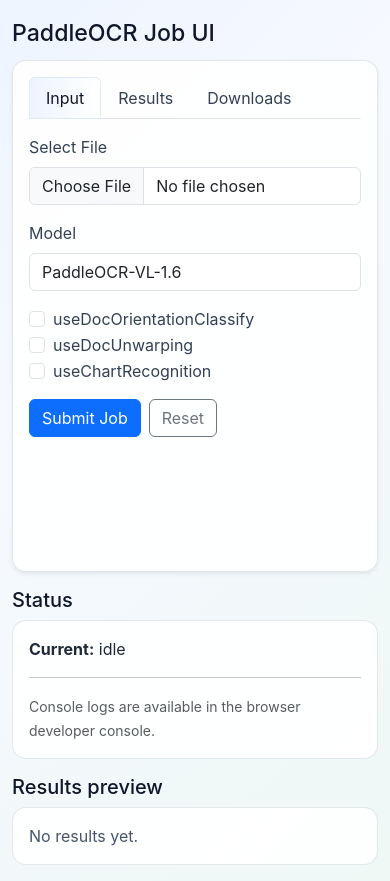
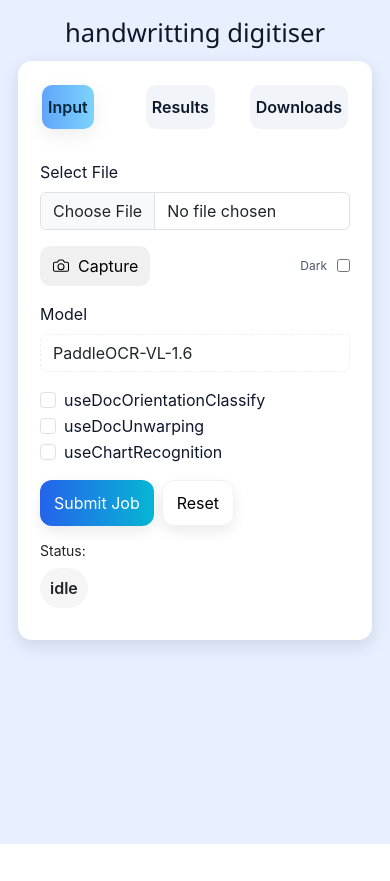
Before and after one commit to JamyJones/kiu-system-analysis-project, a React (Create React App) app: page / in a window 390 px wide. After the commit the page ends 844 px from the top, so only its background shows below. Built offline with nearby package versions, Linux system fonts and the light colour scheme.

Commit message:
UI: improve styling, add dark mode toggle, camera capture, move status into input tab, mobile-first layout, material buttons, fireworks on success, make model readonly, remove bottom preview

```diff
--- a/src/App.js
+++ b/src/App.js
@@ -47,7 +47,19 @@
   const [jobId, setJobId] = useState(null);
   const [results, setResults] = useState([]);
   const [activeTab, setActiveTab] = useState("input");
+  const [dark, setDark] = useState(() => {
+    try {
+      return localStorage.getItem('ui-dark') === '1';
+    } catch { return false }
+  });
+  const [showFireworks, setShowFireworks] = useState(false);
+
   const pollingRef = useRef(null);
+  const cameraInputRef = useRef(null);
+
+  useEffect(() => {
+    try { localStorage.setItem('ui-dark', dark ? '1' : '0'); } catch {}
+  }, [dark]);
 
   useEffect(() => {
     return () => {
@@ -55,11 +67,19 @@
     };
   }, []);
 
+  useEffect(() => {
+    if (showFireworks) {
+      const t = setTimeout(() => setShowFireworks(false), 4000);
+      return () => clearTimeout(t);
+    }
+  }, [showFireworks]);
+
   function log(msg) {
     console.log(`${new Date().toLocaleTimeString()} - ${msg}`);
   }
 
   function showUserMessage(message) {
+    // Friendly mobile-first UX: use alert for now
     window.alert(message);
   }
 
@@ -98,7 +118,7 @@
       if (!resp.ok) {
         const txt = await resp.text();
         log(`Response content: ${txt}`);
-        showUserMessage(`Submit failed: ${resp.status}. See console for details.`);
+        showUserMessage(`Submit failed: ${resp.status}.`);
         setStatus(null);
         return;
       }
@@ -174,6 +194,7 @@
             setStatus("fetching-result");
             await fetchJsonlAndProcess(jsonlUrl);
             setStatus("done");
+            setShowFireworks(true);
             showUserMessage("Results ready.");
             setActiveTab("results");
           } else {
@@ -310,29 +331,86 @@
   }
 
   return (
-    <div style={{ minHeight: '100vh', background: 'linear-gradient(135deg, #eef5ff 0%, #f6f9ff 35%, #eef8f5 100%)', color: '#1f2937', fontFamily: "Inter, 'Segoe UI', Roboto, 'Helvetica Neue', Arial" }}>
+    <div className={dark ? 'app-root dark' : 'app-root'}>
       <style>{`
-        .app-container { padding-top: 20px; }
-        .card { border-radius: 14px; border: 1px solid rgba(148,163,184,0.25); background: rgba(255,255,255,0.88); }
-        .nav-tabs .nav-link { color: #334155; }
-        .nav-tabs .nav-link.active { background: linear-gradient(90deg,#edf4ff,#ffffff); border-color: #dfeafc; color: #0f172a; }
-        .tab-panel { min-height: 420px; }
-        .download-stack { display:flex; flex-direction:column; gap:12px; align-items:center; justify-content:center; }
-        .download-btn { min-width: 220px; border-radius: 12px; transition: transform .18s ease, box-shadow .18s ease; }
-        .download-btn:hover { transform: translateY(-1px); box-shadow: 0 8px 20px rgba(37, 99, 235, 0.08); }
-        .download-btn:active { transform: scale(.98); }
+        :root{
+          --bg: #e8f0ff; /* light background solid */
+          --card: #ffffff;
+          --text: #0f172a;
+          --muted: #475569;
+          --accent: #2563eb; /* blue */
+          --accent-2: #06b6d4;
+          --tab-bg: #f1f5f9;
+          --tab-active: linear-gradient(90deg,#60a5fa,#7dd3fc);
+          --material-shadow: 0 6px 18px rgba(15,23,42,0.12);
+        }
+        .dark{
+          --bg: #0f172a; /* solid dark */
+          --card: rgba(255,255,255,0.03);
+          --text: #e6eef8;
+          --muted: #94a3b8;
+          --accent: #60a5fa;
+          --accent-2: #38bdf8;
+          --tab-bg: rgba(255,255,255,0.02);
+          --tab-active: linear-gradient(90deg,#0ea5e9,#7c3aed);
+          --material-shadow: 0 8px 30px rgba(2,6,23,0.6);
+        }
+
+        .app-root{ min-height:100vh; background:var(--bg); color:var(--text); font-family: Inter, 'Segoe UI', Roboto, 'Helvetica Neue', Arial; padding:18px; }
+        .container-mobile{ max-width:900px; margin:0 auto; }
+        h3.title { text-align:center; font-family: 'Segoe Script', 'Bradley Hand', 'Segoe UI', cursive; font-size:1.6rem; margin-bottom:12px; }
+
+        .card { border-radius:14px; border: none; background: var(--card); box-shadow: var(--material-shadow); }
+        .nav-tabs{ display:flex; gap:6px; padding:8px; background:transparent; border-bottom:none; }
+        .nav-tabs .nav-item{ flex:1; }
+        .nav-tabs .nav-link{ display:flex; align-items:center; justify-content:center; padding:10px 6px; border-radius:10px; background:var(--tab-bg); color:var(--text); border:none; font-weight:600; }
+        .nav-tabs .nav-link.active{ background: var(--tab-active); color:#04263a; box-shadow: 0 6px 20px rgba(2,6,23,0.08); }
+
+        .tab-panel{ padding:8px 6px; }
+        .form-control[readonly]{ background:transparent; border:1px dashed rgba(0,0,0,0.06); }
+
+        .material-btn{ display:inline-flex; align-items:center; justify-content:center; gap:8px; padding:10px 14px; border-radius:12px; border:none; cursor:pointer; box-shadow: 0 6px 14px rgba(2,6,23,0.08); transition: transform .12s ease, box-shadow .12s ease, opacity .12s; background: linear-gradient(180deg, #fff 0%, #f8fbff 100%); }
+        .material-btn:active{ transform: translateY(2px) scale(.995); box-shadow: 0 4px 10px rgba(2,6,23,0.06); }
+        .material-btn.primary{ background: linear-gradient(90deg,var(--accent),var(--accent-2)); color: white; }
+        .material-btn.outline{ background:transparent; border:1px solid rgba(15,23,42,0.06); }
+
+        .download-btn{ min-width: 220px; border-radius: 12px; }
         .shake { animation: shake 0.4s; }
         @keyframes shake { 0%{ transform: translateX(0);} 25%{ transform: translateX(-6px);} 50%{ transform: translateX(6px);} 75%{ transform: translateX(-4px);} 100%{ transform: translateX(0);} }
-        .centered { display:flex; align-items:center; justify-content:center; }
-        .result-card { max-height: 60vh; overflow:auto; }
-        .status-row { display:flex; align-items:center; gap: 12px; }
-        .muted { color:#475569; }
+
+        .camera-btn{ display:inline-flex; align-items:center; gap:8px; padding:8px 12px; border-radius:10px; background: rgba(2,6,23,0.06); border:none; }
+
+        .status-chip{ display:inline-block; padding:8px 10px; background: rgba(2,6,23,0.04); border-radius:999px; font-weight:600; }
+
+        /* fireworks */
+        .fireworks-wrap{ pointer-events:none; position:fixed; left:0; top:0; width:100%; height:100%; z-index:9999; overflow:hidden; }
+        .firework{ position:absolute; width:12px; height:12px; border-radius:50%; opacity:0; transform:scale(0); }
+
       `}</style>
 
-      <div className="container app-container">
-        <h3 style={{ marginBottom: 12, color: '#0f172a' }}>PaddleOCR Job UI</h3>
+      {showFireworks && (
+        <div className="fireworks-wrap">
+          {/* create many bursts positioned randomly */}
+          {Array.from({length:12}).map((_,i)=>{
+            const left = Math.random()*100;
+            const top = Math.random()*60 + 10;
+            const clr = ['#f97316','#fb7185','#60a5fa','#34d399','#f43f5e','#e879f9'][Math.floor(Math.random()*6)];
+            const delay = Math.random()*0.8;
+            const duration = 1 + Math.random()*1.2;
+            const style = { left:`${left}%`, top:`${top}%`, background:clr, animation:`fw ${duration}s ${delay}s ease-out forwards` };
+            return <span key={i} className="firework" style={style}></span>;
+          })}
 
-        <div className="card mb-3 shadow-sm">
+          <style>{`
+            @keyframes fw{ 0%{ opacity:1; transform:scale(0); } 60%{ opacity:1; transform:scale(1.6); } 100%{ opacity:0; transform:scale(2.6) translateY(-60px); } }
+          `}</style>
+        </div>
+      )}
+
+      <div className="container-mobile">
+        <h3 className="title">handwritting digitiser</h3>
+
+        <div className="card mb-3">
           <div className="card-body">
             <ul className="nav nav-tabs mb-3" role="tablist">
               <li className="nav-item">
@@ -350,7 +428,7 @@
               {activeTab === 'input' && (
                 <div>
                   <div className="mb-3">
-                    <label className="form-label" style={{ color: '#334155' }}>Select File</label>
+                    <label className="form-label" style={{ color: 'var(--text)' }}>Select File</label>
                     <input
                       className="form-control"
                       type="file"
@@ -358,9 +436,26 @@
                     />
                   </div>
 
+                  <div className="mb-3 d-flex gap-2" style={{ alignItems:'center' }}>
+                    <input ref={cameraInputRef} style={{display:'none'}} accept="image/*" capture="environment" id="cameraInput" type="file" onChange={(e)=> setFile(e.target.files[0])} />
+                    <button className="camera-btn" onClick={()=> cameraInputRef.current && cameraInputRef.current.click()} aria-label="Capture from camera">
+                      <svg width="18" height="18" viewBox="0 0 24 24" fill="none" xmlns="http://www.w3.org/2000/svg"><path d="M12 17a4 4 0 100-8 4 4 0 000 8z" stroke="currentColor" strokeWidth="1.4" strokeLinecap="round" strokeLinejoin="round"/><path d="M20 7h-3.2l-1.4-1.8A2 2 0 0013.8 4H10.2a2 2 0 00-1.6.8L7.2 7H4a2 2 0 00-2 2v8a2 2 0 002 2h16a2 2 0 002-2V9a2 2 0 00-2-2z" stroke="currentColor" strokeWidth="1.4" strokeLinecap="round" strokeLinejoin="round"/></svg>
+                      Capture
+                    </button>
+
+                    <div style={{ flex:1 }} />
+
+                    <div style={{ display:'flex', alignItems:'center', gap:10 }}>
+                      <label style={{ fontSize:12, color:'var(--muted)' }}>Dark</label>
+                      <div style={{ display:'inline-flex', alignItems:'center', gap:8 }}>
+                        <input id="darkToggle" type="checkbox" checked={dark} onChange={(e)=> setDark(e.target.checked)} />
+                      </div>
+                    </div>
+                  </div>
+
                   <div className="mb-3">
-                    <label className="form-label" style={{ color: '#334155' }}>Model</label>
-                    <input className="form-control" value={model} onChange={(e) => setModel(e.target.value)} />
+                    <label className="form-label" style={{ color: 'var(--text)' }}>Model</label>
+                    <input className="form-control" value={model} onChange={(e) => setModel(e.target.value)} readOnly />
                   </div>
 
                   <div className="mb-3">
@@ -372,7 +467,7 @@
                         checked={useDocOrientationClassify}
                         onChange={(e) => setUseDocOrientationClassify(e.target.checked)}
                       />
-                      <label className="form-check-label" htmlFor="orient" style={{ color: '#334155' }}>
+                      <label className="form-check-label" htmlFor="orient" style={{ color: 'var(--text)' }}>
                         useDocOrientationClassify
                       </label>
                     </div>
@@ -384,7 +479,7 @@
                         checked={useDocUnwarping}
                         onChange={(e) => setUseDocUnwarping(e.target.checked)}
                       />
-                      <label className="form-check-label" htmlFor="unwarp" style={{ color: '#334155' }}>
+                      <label className="form-check-label" htmlFor="unwarp" style={{ color: 'var(--text)' }}>
                         useDocUnwarping
                       </label>
                     </div>
@@ -396,18 +491,18 @@
                         checked={useChartRecognition}
                         onChange={(e) => setUseChartRecognition(e.target.checked)}
                       />
-                      <label className="form-check-label" htmlFor="chart" style={{ color: '#334155' }}>
+                      <label className="form-check-label" htmlFor="chart" style={{ color: 'var(--text)' }}>
                         useChartRecognition
                       </label>
                     </div>
                   </div>
 
-                  <div className="d-flex gap-2">
-                    <button className="btn btn-primary" onClick={submitJob} disabled={status === "submitting" || status === "polling"}>
+                  <div className="d-flex gap-2" style={{ marginBottom:12 }}>
+                    <button className="material-btn primary" onClick={submitJob} disabled={status === "submitting" || status === "polling"}>
                       Submit Job
                     </button>
                     <button
-                      className="btn btn-outline-secondary"
+                      className="material-btn outline"
                       onClick={() => {
                         setStatus(null);
                         setFile(null);
@@ -420,35 +515,36 @@
                     </button>
                   </div>
 
-                  <div className="mt-3">
-                    {status && (status === 'submitting' || status.startsWith('pending') || status.startsWith('running') || status === 'fetching-result' || status.startsWith('converting')) ? (
-                      <div className="status-row mt-2">
-                        <div className="spinner-border text-primary" role="status" style={{ width: 20, height: 20 }}>
-                          <span className="visually-hidden">Loading...</span>
-                        </div>
-                        <div>
-                          <small className="text-muted">{status}</small>
-                        </div>
+                  <div className="mb-2">
+                    <div style={{ display:'flex', justifyContent:'space-between', alignItems:'center' }}>
+                      <div>
+                        <small className="muted">Status:</small>
+                        <div style={{ marginTop:6 }}><span className="status-chip">{status ?? 'idle'}</span></div>
                       </div>
-                    ) : null}
+
+                      <div style={{ textAlign:'right' }}>
+                        {jobId && (<div style={{ color: 'var(--muted)' }}><strong>JobId:</strong> {jobId}</div>)}
+                      </div>
+                    </div>
                   </div>
+
                 </div>
               )}
 
               {activeTab === 'results' && (
                 <div>
                   <div className="mb-3">
-                    <h6 style={{ marginBottom: 8, color: '#0f172a' }}>Current status: <span className="muted">{status ?? 'idle'}</span></h6>
-                    {jobId && (<div style={{ color: '#334155' }}><strong>JobId:</strong> {jobId}</div>)}
+                    <h6 style={{ marginBottom: 8, color: 'var(--text)' }}>Current status: <span style={{ color:'var(--muted)' }}>{status ?? 'idle'}</span></h6>
+                    {jobId && (<div style={{ color: 'var(--muted)' }}><strong>JobId:</strong> {jobId}</div>)}
                   </div>
 
                   <div className="card result-card">
                     <div className="card-body">
-                      {results.length === 0 && <div style={{ color: '#475569' }}>No results yet.</div>}
+                      {results.length === 0 && <div style={{ color: 'var(--muted)' }}>No results yet.</div>}
                       {results.map((r, idx) => (
                         <div key={idx} className="mb-3">
-                          <strong style={{ color: '#0f172a' }}>{r.markdownFilename}</strong>
-                          <div style={{ whiteSpace: "pre-wrap", padding: 8, marginTop: 6, color: '#1f2937' }}>
+                          <strong style={{ color: 'var(--text)' }}>{r.markdownFilename}</strong>
+                          <div style={{ whiteSpace: "pre-wrap", padding: 8, marginTop: 6, color: 'var(--text)' }}>
                             <div dangerouslySetInnerHTML={{ __html: r.markdownHtml ?? "<em>Rendering...</em>" }} />
                           </div>
                         </div>
@@ -461,26 +557,26 @@
               {activeTab === 'downloads' && (
                 <div className="centered" style={{ padding: 18 }}>
                   <div className="download-stack">
-                    {results.length === 0 && <div style={{ color: '#475569' }}>No results to download.</div>}
+                    {results.length === 0 && <div style={{ color: 'var(--muted)' }}>No results to download.</div>}
                     {results.map((r, idx) => (
                       <div key={idx} style={{ width: '100%', display:'flex', flexDirection:'column', alignItems:'center', gap: 12 }}>
-                        <div style={{ fontWeight: 600, color: '#0f172a' }}>{r.markdownFilename}</div>
+                        <div style={{ fontWeight: 600, color: 'var(--text)' }}>{r.markdownFilename}</div>
                         <div className="d-flex flex-column align-items-center" style={{ width: '100%', gap: 10 }}>
-                          <button className="btn btn-outline-primary download-btn" onClick={(e) => handleConvert(r, 'html', e)}>
+                          <button className="material-btn outline download-btn" onClick={(e) => handleConvert(r, 'html', e)}>
                             Download HTML
                           </button>
-                          <button className="btn btn-outline-secondary download-btn" onClick={(e) => handleConvert(r, 'docx', e)}>
+                          <button className="material-btn outline download-btn" onClick={(e) => handleConvert(r, 'docx', e)}>
                             Download DOCX
                           </button>
-                          <button className="btn btn-outline-danger download-btn" onClick={(e) => handleConvert(r, 'pdf', e)}>
+                          <button className="material-btn outline download-btn" onClick={(e) => handleConvert(r, 'pdf', e)}>
                             Download PDF
                           </button>
                           {isTopLevelTable(r.markdownHtml) && (
-                            <button className="btn btn-outline-warning download-btn" onClick={(e) => handleConvert(r, 'xlsx', e)}>
+                            <button className="material-btn outline download-btn" onClick={(e) => handleConvert(r, 'xlsx', e)}>
                               Download Excel
                             </button>
                           )}
-                          <button className="btn btn-outline-success download-btn" onClick={() => handleDownloadMarkdown(r)}>
+                          <button className="material-btn primary download-btn" onClick={() => handleDownloadMarkdown(r)}>
                             Download Markdown
                           </button>
                         </div>
@@ -489,41 +585,15 @@
                   </div>
                 </div>
               )}
+
             </div>
           </div>
         </div>
 
-        <div className="row">
-          <div className="col-md-6">
-            <h5 style={{ color: '#0f172a' }}>Status</h5>
-            <div className="card mb-3">
-              <div className="card-body" style={{ maxHeight: 200, overflow: "auto", color: '#1f2937' }}>
-                <p><strong>Current:</strong> {status ?? "idle"}</p>
-                {jobId && <p><strong>JobId:</strong> {jobId}</p>}
-                <hr />
-                <div><small className="text-muted">Console logs are available in the browser developer console.</small></div>
-              </div>
-            </div>
-          </div>
+        {/* Removed old bottom status/result preview to improve mobile-first layout */}
 
-          <div className="col-md-6">
-            <h5 style={{ color: '#0f172a' }}>Results preview</h5>
-            <div className="card mb-3">
-              <div className="card-body" style={{ maxHeight: 200, overflow: "auto", color: '#1f2937' }}>
-                {results.length === 0 && <div style={{ color: '#475569' }}>No results yet.</div>}
-                {results.map((r, idx) => (
-                  <div key={idx} className="mb-3">
-                    <strong>{r.markdownFilename}</strong>
-                    <div style={{ whiteSpace: "pre-wrap", padding: 8, marginTop: 6 }}>
-                      <div dangerouslySetInnerHTML={{ __html: r.markdownHtml ?? "<em>Rendering...</em>" }} />
-                    </div>
-                  </div>
-                ))}
-              </div>
-            </div>
-          </div>
-        </div>
       </div>
+
     </div>
   );
 }
```
